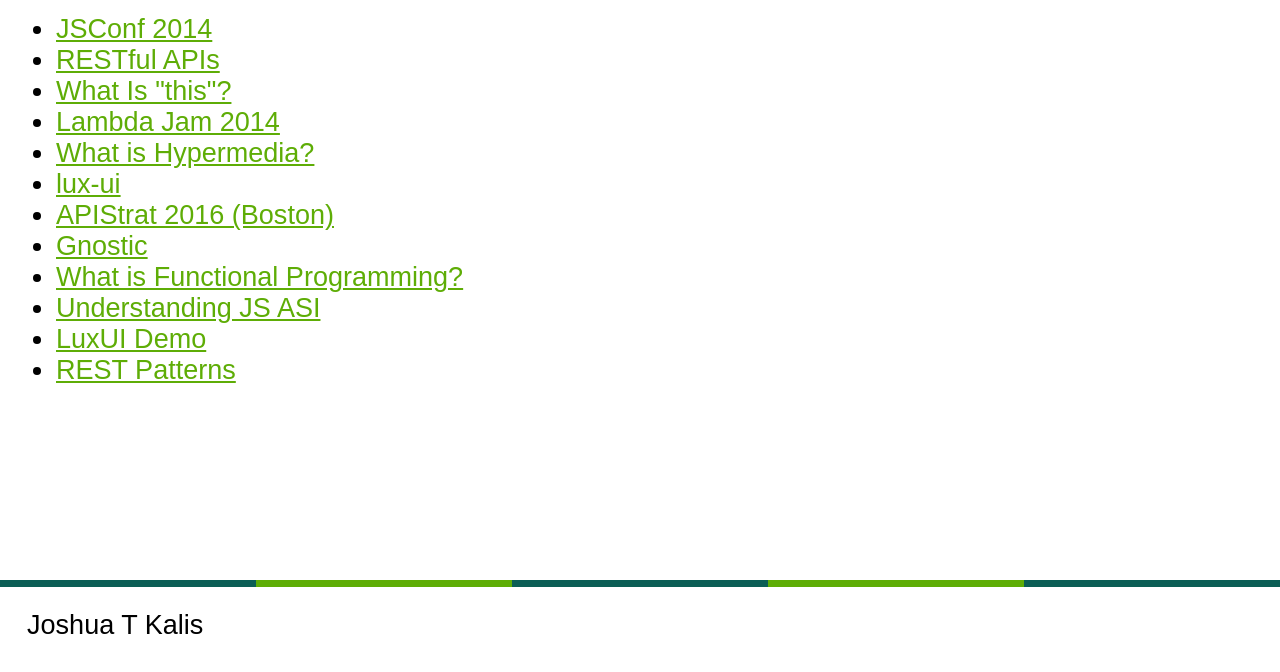
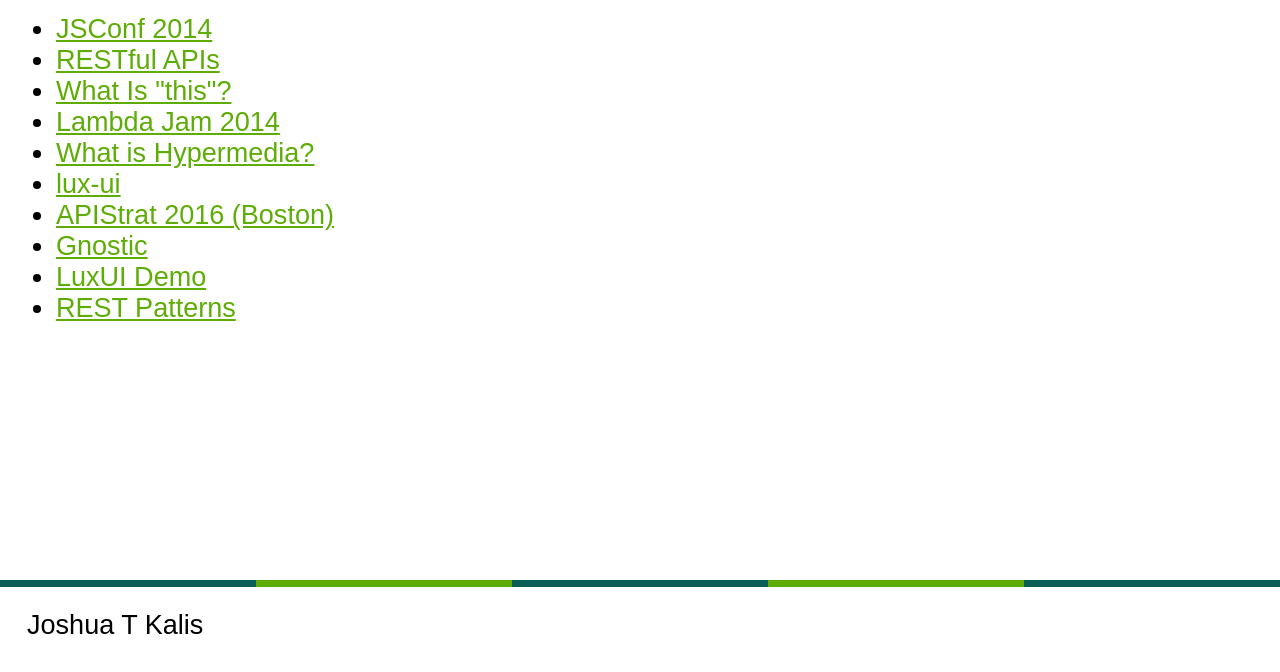
Before and after one commit to kalisjoshua/newSlides, a plain HTML site: page index.html in a window 1280 px wide. Shown: the part 132-804 px from the top of the page. Drawn offline with Linux system fonts and the light colour scheme; a script that the page names is missing.

Commit message:
remove non-existent presentations

```diff
--- a/index.html
+++ b/index.html
@@ -30,8 +30,6 @@
     <li><a href="?doc=lux">lux-ui</a></li>
     <li><a href="?doc=apistrat-2016">APIStrat 2016 (Boston)</a></li>
     <li><a href="?doc=gnostic">Gnostic</a></li>
-    <li><a href="?doc=what-is-fp">What is Functional Programming?</a></li>
-    <li><a href="?doc=js-asi-understanding">Understanding JS ASI</a></li>
     <li><a href="?doc=luxui-demo">LuxUI Demo</a></li>
     <li><a href="?doc=rest-patterns">REST Patterns</a></li>
   </ul>
```
